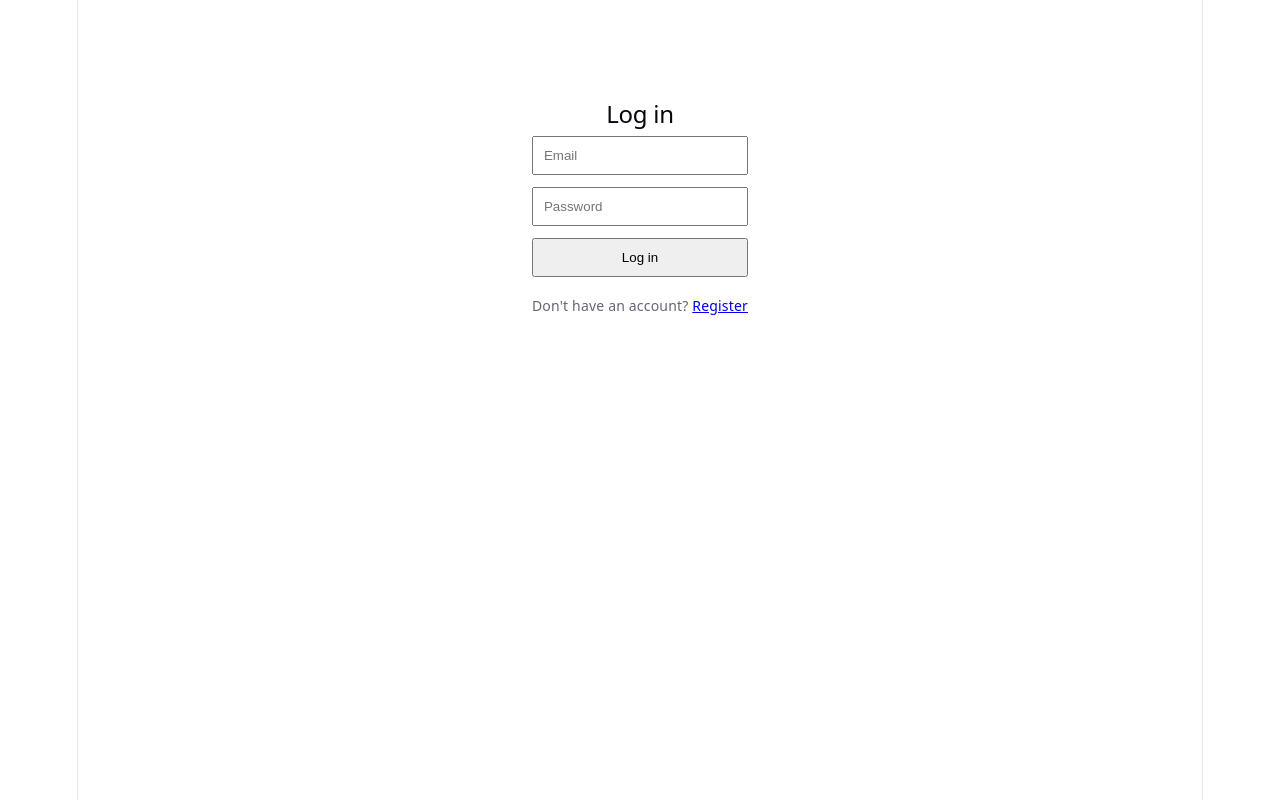
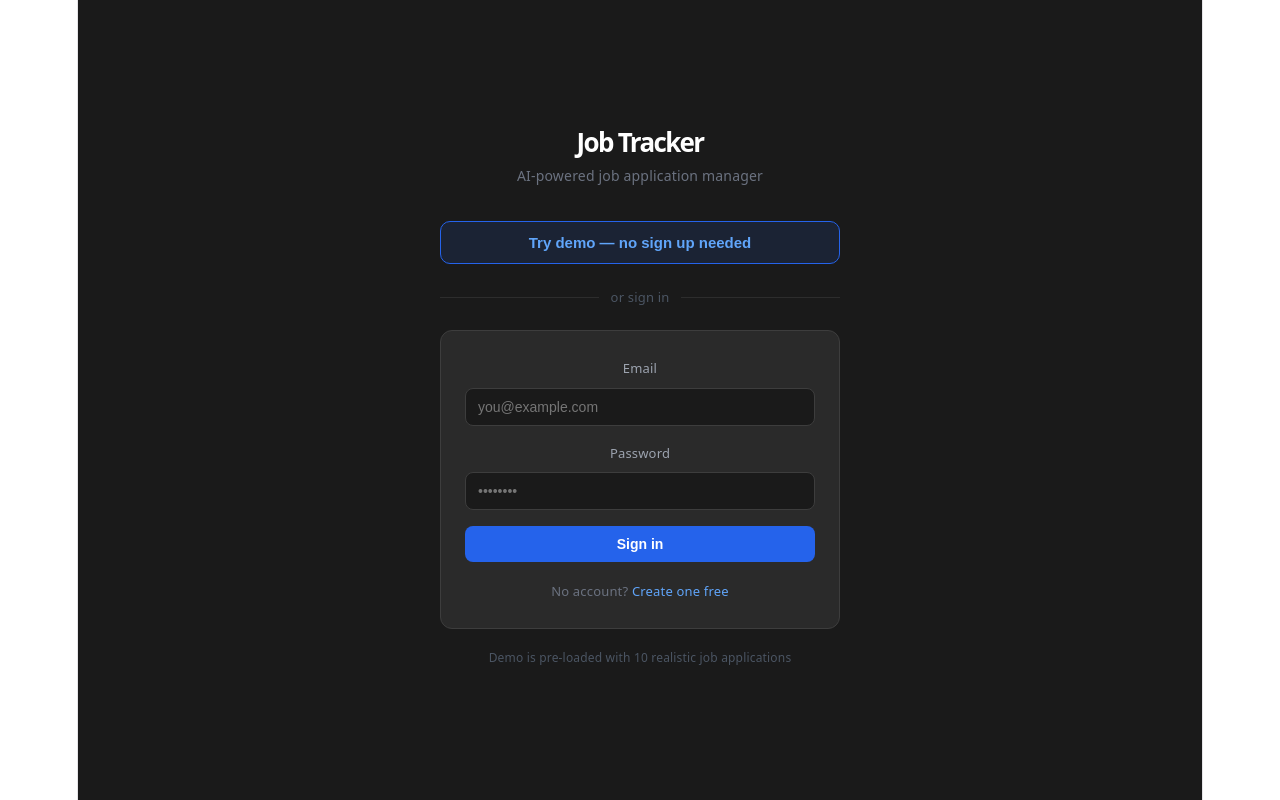
Before and after one commit to Bhavyaveer44/ai-job-tracker, a React (Vite) app in the folder client/: page /login in a window 1280 px wide. Built offline with nearby package versions, Linux system fonts and the light colour scheme; no server answers.

Commit message:
demo user account added

```diff
--- a/client/src/api/auth.js
+++ b/client/src/api/auth.js
@@ -13,3 +13,8 @@ export const loginUser = (email, password) =>
     headers: { 'Content-Type': 'application/json' },
     body: JSON.stringify({ email, password }),
   }).then(r => r.json());
+
+export const demoLogin = () =>
+  fetch(`${BASE}/api/auth/demo`, {
+    method: 'POST'
+  }).then(r => r.json());
--- a/client/src/context/AuthContext.jsx
+++ b/client/src/context/AuthContext.jsx
@@ -5,28 +5,33 @@ const AuthContext = createContext();
 export function AuthProvider({ children }) {
   const [user, setUser] = useState(null);
   const [token, setToken] = useState(localStorage.getItem('token'));
+  const [isDemo, setIsDemo] = useState(localStorage.getItem('isDemo') === 'true');
 
   useEffect(() => {
     const stored = localStorage.getItem('user');
     if (stored) setUser(JSON.parse(stored));
   }, []);
 
-  const login = (userData, jwt) => {
+  const login = (userData, jwt, demo = false) => {
     setUser(userData);
     setToken(jwt);
+    setIsDemo(demo);
     localStorage.setItem('token', jwt);
     localStorage.setItem('user', JSON.stringify(userData));
+    localStorage.setItem('isDemo', demo ? 'true' : 'false');
   };
 
   const logout = () => {
     setUser(null);
     setToken(null);
+    setIsDemo(false);
     localStorage.removeItem('token');
     localStorage.removeItem('user');
+    localStorage.removeItem('isDemo');
   };
 
   return (
-    <AuthContext.Provider value={{ user, token, login, logout }}>
+    <AuthContext.Provider value={{ user, token, isDemo, login, logout }}>
       {children}
     </AuthContext.Provider>
   );
--- a/client/src/pages/Dashboard.jsx
+++ b/client/src/pages/Dashboard.jsx
@@ -3,7 +3,7 @@ import { useNavigate, useLocation } from 'react-router-dom';
 import Board from '../components/Board/Board';
 
 export default function Dashboard() {
-  const { user, logout } = useAuth();
+  const { user, logout, isDemo } = useAuth();
   const navigate = useNavigate();
   const location = useLocation();
 
@@ -11,6 +11,8 @@ export default function Dashboard() {
 
   return (
     <div style={{ minHeight: '100vh', background: '#1a1a1a' }}>
+
+      {/* Navbar */}
       <div style={{
         background: '#1a1a1a', borderBottom: '1px solid #2d2d2d',
         padding: '14px 24px', display: 'flex',
@@ -32,7 +34,6 @@ export default function Dashboard() {
                   color: location.pathname === path ? 'white' : '#9ca3af',
                   cursor: 'pointer', fontSize: 14,
                   fontWeight: location.pathname === path ? 600 : 400,
-                  transition: 'all 0.15s'
                 }}>
                 {label}
               </button>
@@ -51,6 +52,38 @@ export default function Dashboard() {
           </button>
         </div>
       </div>
+
+      {/* Demo banner */}
+      {isDemo && (
+        <div style={{
+          background: 'rgba(37,99,235,0.15)',
+          borderBottom: '1px solid rgba(37,99,235,0.3)',
+          padding: '10px 24px',
+          display: 'flex', alignItems: 'center',
+          justifyContent: 'space-between'
+        }}>
+          <div style={{ display: 'flex', alignItems: 'center', gap: 10 }}>
+            <div style={{
+              width: 8, height: 8, borderRadius: '50%',
+              background: '#60a5fa'
+            }} />
+            <span style={{ fontSize: 13, color: '#93c5fd' }}>
+              You're viewing a demo account with pre-loaded data — changes won't be saved
+            </span>
+          </div>
+          <button
+            onClick={handleLogout}
+            style={{
+              padding: '5px 14px', borderRadius: 6,
+              background: '#2563eb', color: 'white',
+              border: 'none', cursor: 'pointer',
+              fontSize: 13, fontWeight: 500
+            }}>
+            Create free account
+          </button>
+        </div>
+      )}
+
       <Board />
     </div>
   );
--- a/client/src/pages/Login.jsx
+++ b/client/src/pages/Login.jsx
@@ -1,7 +1,7 @@
 import { useState } from 'react';
 import { useNavigate, Link } from 'react-router-dom';
 import { useAuth } from '../context/AuthContext';
-import { loginUser } from '../api/auth';
+import { loginUser, demoLogin } from '../api/auth';
 
 export default function Login() {
   const { login } = useAuth();
@@ -10,6 +10,7 @@ export default function Login() {
   const [password, setPassword] = useState('');
   const [error, setError] = useState('');
   const [loading, setLoading] = useState(false);
+  const [demoLoading, setDemoLoading] = useState(false);
 
   const handleSubmit = async (e) => {
     e.preventDefault();
@@ -18,42 +19,130 @@ export default function Login() {
     const data = await loginUser(email, password);
     setLoading(false);
     if (data.error) return setError(data.error);
-    login(data.user, data.token);
+    login(data.user, data.token, false);
+    navigate('/');
+  };
+
+  const handleDemo = async () => {
+    setDemoLoading(true);
+    setError('');
+    const data = await demoLogin();
+    setDemoLoading(false);
+    if (data.error) return setError(data.error);
+    login(data.user, data.token, true);
     navigate('/');
   };
 
   return (
-    <div style={{ maxWidth: 400, margin: '100px auto', padding: '0 16px' }}>
-      <h2>Log in</h2>
+    <div style={{
+      minHeight: '100vh', background: '#1a1a1a',
+      display: 'flex', alignItems: 'center', justifyContent: 'center',
+      padding: '0 16px'
+    }}>
+      <div style={{ width: '100%', maxWidth: 400 }}>
+
+        {/* Header */}
+        <div style={{ textAlign: 'center', marginBottom: 32 }}>
+          <h1 style={{ margin: '0 0 8px', fontSize: 26, fontWeight: 700, color: 'white' }}>
+            Job Tracker
+          </h1>
+          <p style={{ margin: 0, fontSize: 14, color: '#6b7280' }}>
+            AI-powered job application manager
+          </p>
+        </div>
+
+        {/* Demo button — most prominent */}
+        <button
+          onClick={handleDemo}
+          disabled={demoLoading}
+          style={{
+            width: '100%', padding: '12px 0', marginBottom: 20,
+            borderRadius: 10, border: '1px solid #2563eb',
+            background: 'rgba(37,99,235,0.12)', color: '#60a5fa',
+            fontSize: 15, fontWeight: 600, cursor: 'pointer',
+            transition: 'all 0.15s'
+          }}>
+          {demoLoading ? 'Loading demo...' : 'Try demo — no sign up needed'}
+        </button>
+
+        {/* Divider */}
+        <div style={{ display: 'flex', alignItems: 'center', gap: 12, marginBottom: 20 }}>
+          <div style={{ flex: 1, height: '0.5px', background: '#2d2d2d' }} />
+          <span style={{ fontSize: 13, color: '#4b5563' }}>or sign in</span>
+          <div style={{ flex: 1, height: '0.5px', background: '#2d2d2d' }} />
+        </div>
+
+        {/* Login form */}
+        <div style={{
+          background: '#2a2a2a', borderRadius: 12,
+          padding: 24, border: '1px solid #3d3d3d'
+        }}>
           <form onSubmit={handleSubmit}>
-        <div style={{ marginBottom: 12 }}>
+            <div style={{ marginBottom: 14 }}>
+              <label style={{ display: 'block', fontSize: 13, marginBottom: 6, color: '#9ca3af' }}>
+                Email
+              </label>
               <input
                 value={email}
                 onChange={e => setEmail(e.target.value)}
-            placeholder="Email"
                 type="email"
                 required
-            style={{ width: '100%', padding: '10px', boxSizing: 'border-box' }}
+                placeholder="you@example.com"
+                style={{
+                  width: '100%', padding: '10px 12px', boxSizing: 'border-box',
+                  borderRadius: 8, border: '1px solid #3d3d3d',
+                  background: '#1a1a1a', color: 'white',
+                  fontSize: 14, outline: 'none'
+                }}
               />
             </div>
-        <div style={{ marginBottom: 12 }}>
+            <div style={{ marginBottom: 16 }}>
+              <label style={{ display: 'block', fontSize: 13, marginBottom: 6, color: '#9ca3af' }}>
+                Password
+              </label>
               <input
                 value={password}
                 onChange={e => setPassword(e.target.value)}
-            placeholder="Password"
                 type="password"
                 required
-            style={{ width: '100%', padding: '10px', boxSizing: 'border-box' }}
+                placeholder="••••••••"
+                style={{
+                  width: '100%', padding: '10px 12px', boxSizing: 'border-box',
+                  borderRadius: 8, border: '1px solid #3d3d3d',
+                  background: '#1a1a1a', color: 'white',
+                  fontSize: 14, outline: 'none'
+                }}
               />
             </div>
-        {error && <p style={{ color: 'red', fontSize: 14 }}>{error}</p>}
-        <button type="submit" disabled={loading} style={{ width: '100%', padding: '10px' }}>
-          {loading ? 'Logging in...' : 'Log in'}
+            {error && (
+              <p style={{ color: '#f87171', fontSize: 13, marginBottom: 12 }}>{error}</p>
+            )}
+            <button
+              type="submit"
+              disabled={loading}
+              style={{
+                width: '100%', padding: '10px 0', borderRadius: 8,
+                background: '#2563eb', color: 'white',
+                border: 'none', cursor: 'pointer',
+                fontSize: 14, fontWeight: 600
+              }}>
+              {loading ? 'Signing in...' : 'Sign in'}
             </button>
           </form>
-      <p style={{ marginTop: 16, fontSize: 14 }}>
-        Don't have an account? <Link to="/register">Register</Link>
+
+          <p style={{ margin: '16px 0 0', textAlign: 'center', fontSize: 13, color: '#6b7280' }}>
+            No account?{' '}
+            <Link to="/register" style={{ color: '#60a5fa', textDecoration: 'none' }}>
+              Create one free
+            </Link>
           </p>
+        </div>
+
+        {/* Demo credentials hint */}
+        <p style={{ marginTop: 16, textAlign: 'center', fontSize: 12, color: '#4b5563' }}>
+          Demo is pre-loaded with 10 realistic job applications
+        </p>
+      </div>
     </div>
   );
 }
```
Also changed, not shown: 1 other file (tests, documents, lock files or other folders). Lines whose indentation alone changed are shown as unchanged.
